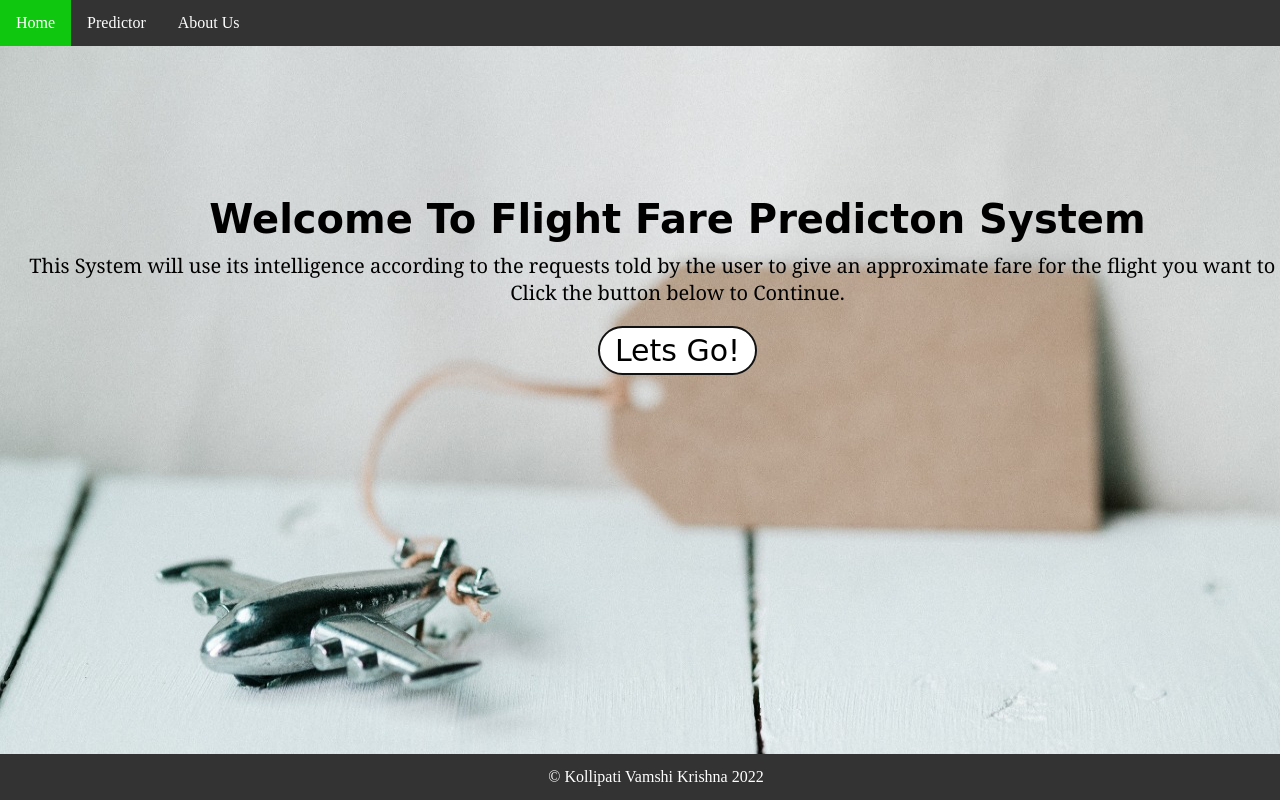
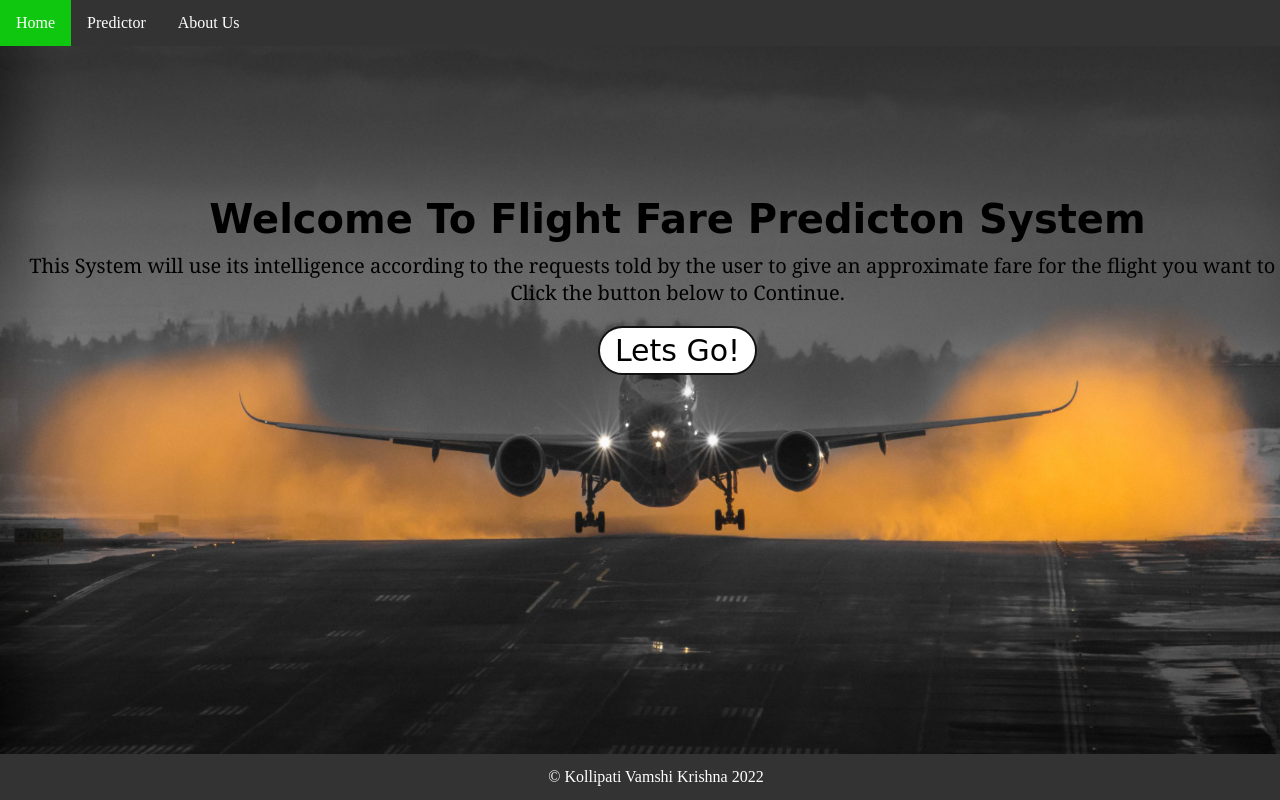
Before and after one commit to Kollipati/Flight-Fare-Prediction-End-To-End-Project, a Flask app: page / in a window 1280 px wide. Run offline with Flask 2, Linux system fonts and the light colour scheme; parts of the project's set-up code (start-up, migrations or seed data) failed here and were passed over.

Commit message:
Update styles1.css

```diff
--- a/static/styles1.css
+++ b/static/styles1.css
@@ -3,7 +3,7 @@
     padding:0px
 }
 body {
-    background-image: url('images\\bgimg.jpg');
+    background-image: url('images\\one.jpg');
     background-repeat: no-repeat;
     background-attachment: fixed;
     background-size: 100% 100%;
```
